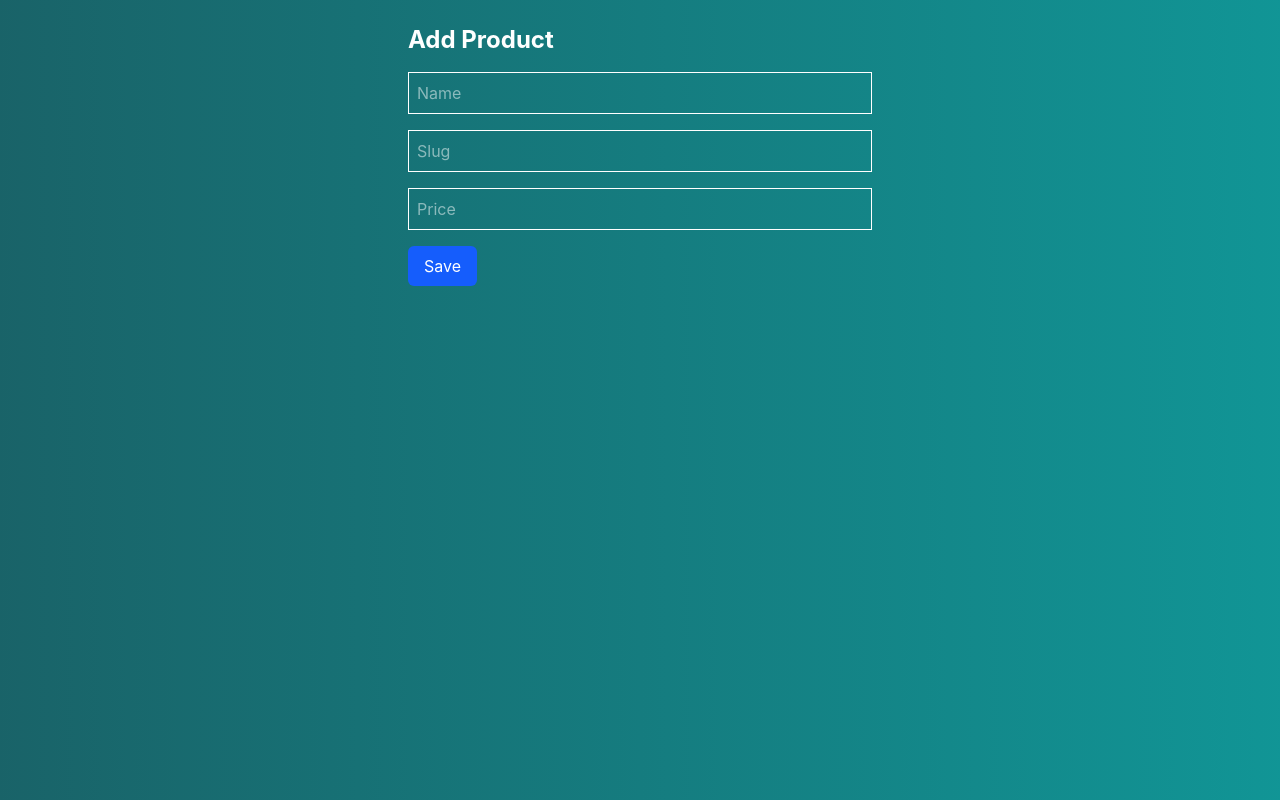
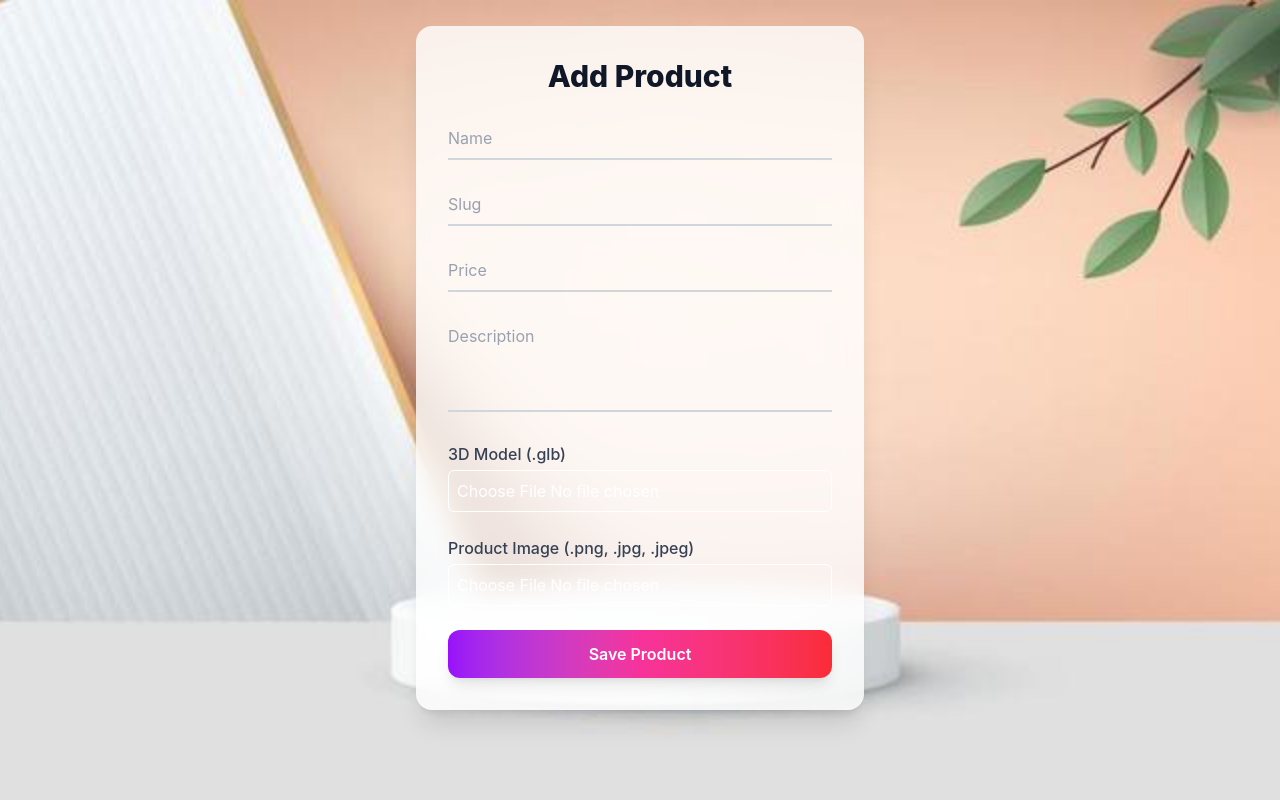
Before and after one commit to CoderKing2705/3D-Shop, a Next.js app: page /admin/products/new in a window 1280 px wide. Built offline with nearby package versions, Linux system fonts and the light colour scheme.

Commit message:
Added background image into form page. and added some styling.

```diff
--- a/src/app/admin/products/new/page.tsx
+++ b/src/app/admin/products/new/page.tsx
@@ -3,45 +3,136 @@ import { useState } from "react";
 
 export default function NewProductForm() {
     const [name, setName] = useState("");
+    const [slug, setSlug] = useState("");
     const [price, setPrice] = useState("");
-    const [slug, setSlug] = useState("");
+    const [description, setDescription] = useState("");
+    const [glbFile, setGlbFile] = useState<File | null>(null);
+    const [imageFile, setImageFile] = useState<File | null>(null);
 
     async function handleSubmit(e: React.FormEvent) {
         e.preventDefault();
+
+        const formData = new FormData();
+        formData.append("name", name);
+        formData.append("slug", slug);
+        formData.append("price", price);
+        formData.append("description", description);
+        if (glbFile) formData.append("glbFile", glbFile);
+        if (imageFile) formData.append("imageFile", imageFile);
+
         await fetch("/api/admin/products", {
             method: "POST",
-            body: JSON.stringify({ name, price: parseFloat(price), slug }),
+            body: formData,
         });
+
         window.location.href = "/admin/products";
     }
 
     return (
-        <form onSubmit={handleSubmit} className="max-w-lg mx-auto p-6 space-y-4">
-            <h1 className="text-2xl font-bold">Add Product</h1>
+        <div className="min-h-screen flex items-center justify-center bg-cover bg-center"
+            style={{ backgroundImage: "url('/form_background.jpg')" }}>
+            <form
+                onSubmit={handleSubmit}
+                className="bg-white/80 backdrop-blur-md shadow-xl rounded-2xl p-8 w-full max-w-md space-y-6 transform transition-transform hover:scale-105 duration-300"
+                style={{marginBottom:"5%"}}
+            >
+                <h1 className="text-3xl font-extrabold text-gray-900 text-center">
+                    Add Product
+                </h1>
+
+                {/* Name */}
+                <div className="relative">
                     <input
                         type="text"
                         placeholder="Name"
-                className="w-full border p-2"
+                        className="peer w-full border-b-2 border-gray-300 focus:border-blue-500 outline-none py-2 text-gray-900 placeholder-transparent transition-all"
                         value={name}
                         onChange={(e) => setName(e.target.value)}
+                        required
                     />
+                    <label className="absolute left-0 -top-3 text-gray-500 text-sm transition-all peer-placeholder-shown:top-2 peer-placeholder-shown:text-gray-400 peer-placeholder-shown:text-base peer-focus:-top-3 peer-focus:text-sm peer-focus:text-blue-500">
+                        Name
+                    </label>
+                </div>
+
+                {/* Slug */}
+                <div className="relative">
                     <input
                         type="text"
                         placeholder="Slug"
-                className="w-full border p-2"
+                        className="peer w-full border-b-2 border-gray-300 focus:border-purple-500 outline-none py-2 text-gray-900 placeholder-transparent transition-all"
                         value={slug}
                         onChange={(e) => setSlug(e.target.value)}
+                        required
                     />
+                    <label className="absolute left-0 -top-3 text-gray-500 text-sm transition-all peer-placeholder-shown:top-2 peer-placeholder-shown:text-gray-400 peer-placeholder-shown:text-base peer-focus:-top-3 peer-focus:text-sm peer-focus:text-purple-500">
+                        Slug
+                    </label>
+                </div>
+
+                {/* Price */}
+                <div className="relative">
                     <input
                         type="number"
                         placeholder="Price"
-                className="w-full border p-2"
+                        className="peer w-full border-b-2 border-gray-300 focus:border-pink-500 outline-none py-2 text-gray-900 placeholder-transparent transition-all"
                         value={price}
                         onChange={(e) => setPrice(e.target.value)}
+                        required
                     />
-            <button className="bg-blue-600 text-white px-4 py-2 rounded-md">
-                Save
+                    <label className="absolute left-0 -top-3 text-gray-500 text-sm transition-all peer-placeholder-shown:top-2 peer-placeholder-shown:text-gray-400 peer-placeholder-shown:text-base peer-focus:-top-3 peer-focus:text-sm peer-focus:text-pink-500">
+                        Price
+                    </label>
+                </div>
+
+                {/* Description */}
+                <div className="relative">
+                    <textarea
+                        placeholder="Description"
+                        className="peer w-full border-b-2 border-gray-300 focus:border-green-500 outline-none py-2 text-gray-900 placeholder-transparent transition-all resize-none h-24"
+                        value={description}
+                        onChange={(e) => setDescription(e.target.value)}
+                        required
+                    />
+                    <label className="absolute left-0 -top-3 text-gray-500 text-sm transition-all peer-placeholder-shown:top-2 peer-placeholder-shown:text-gray-400 peer-placeholder-shown:text-base peer-focus:-top-3 peer-focus:text-sm peer-focus:text-green-500">
+                        Description
+                    </label>
+                </div>
+
+                {/* GLB File */}
+                <div>
+                    <label className="block text-gray-700 font-medium mb-1">
+                        3D Model (.glb)
+                    </label>
+                    <input
+                        type="file"
+                        accept=".glb"
+                        onChange={(e) => e.target.files && setGlbFile(e.target.files[0])}
+                        className="w-full border rounded-md p-2 focus:ring-2 focus:ring-purple-400"
+                        required
+                    />
+                </div>
+
+                {/* Image File */}
+                <div>
+                    <label className="block text-gray-700 font-medium mb-1">
+                        Product Image (.png, .jpg, .jpeg)
+                    </label>
+                    <input
+                        type="file"
+                        accept=".png,.jpg,.jpeg"
+                        onChange={(e) =>
+                            e.target.files && setImageFile(e.target.files[0])
+                        }
+                        className="w-full border rounded-md p-2 focus:ring-2 focus:ring-pink-400"
+                        required
+                    />
+                </div>
+
+                <button className="w-full bg-gradient-to-r from-purple-600 via-pink-500 to-red-500 text-white font-semibold py-3 rounded-xl shadow-lg hover:scale-105 hover:shadow-2xl transition-all duration-300">
+                    Save Product
                 </button>
             </form>
+        </div>
     );
 }
--- a/src/app/globals.css
+++ b/src/app/globals.css
@@ -37,6 +37,11 @@ body {
   }
 }
 
+.animate-gradientBackground {
+  background-size: 300% 300%;
+  animation: gradientBackground 15s ease infinite;
+}
+
 body::before {
   content: "";
   position: fixed;
```
Also changed, not shown: public/form_background.jpg (added). Lines whose indentation alone changed are shown as unchanged.
